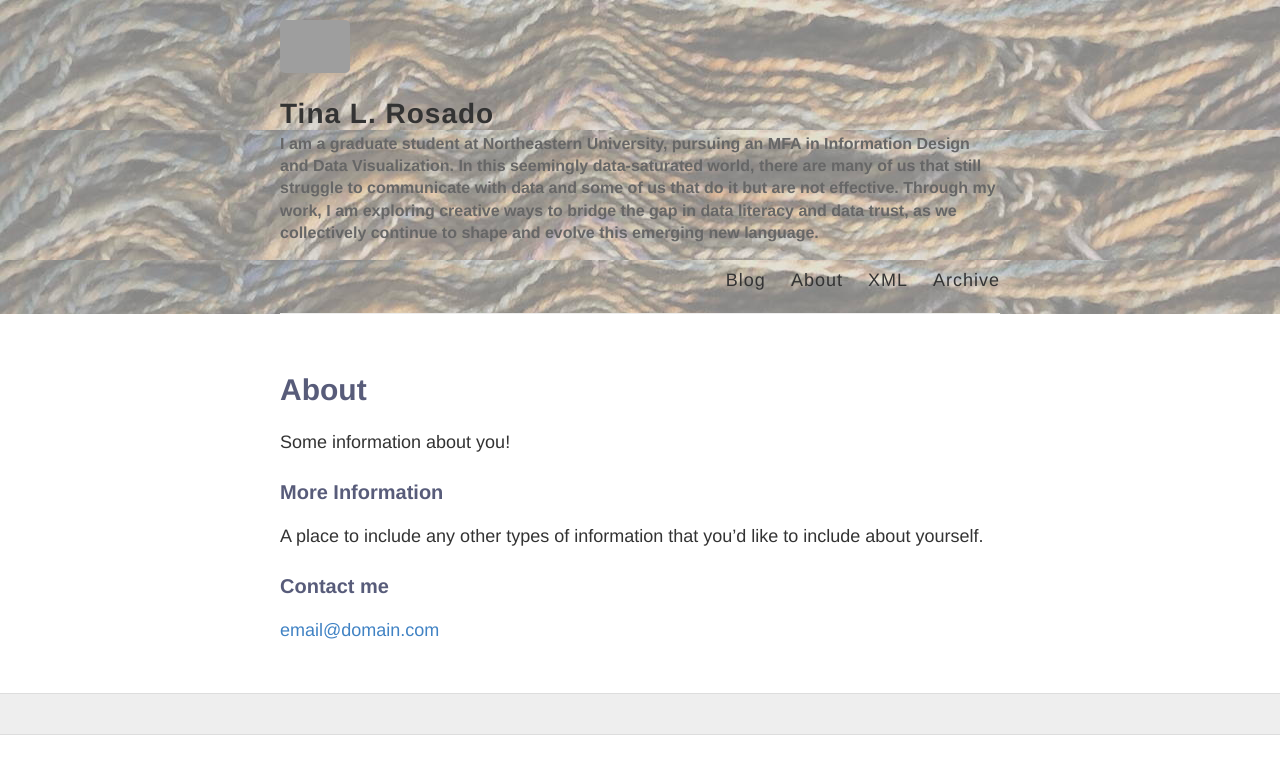
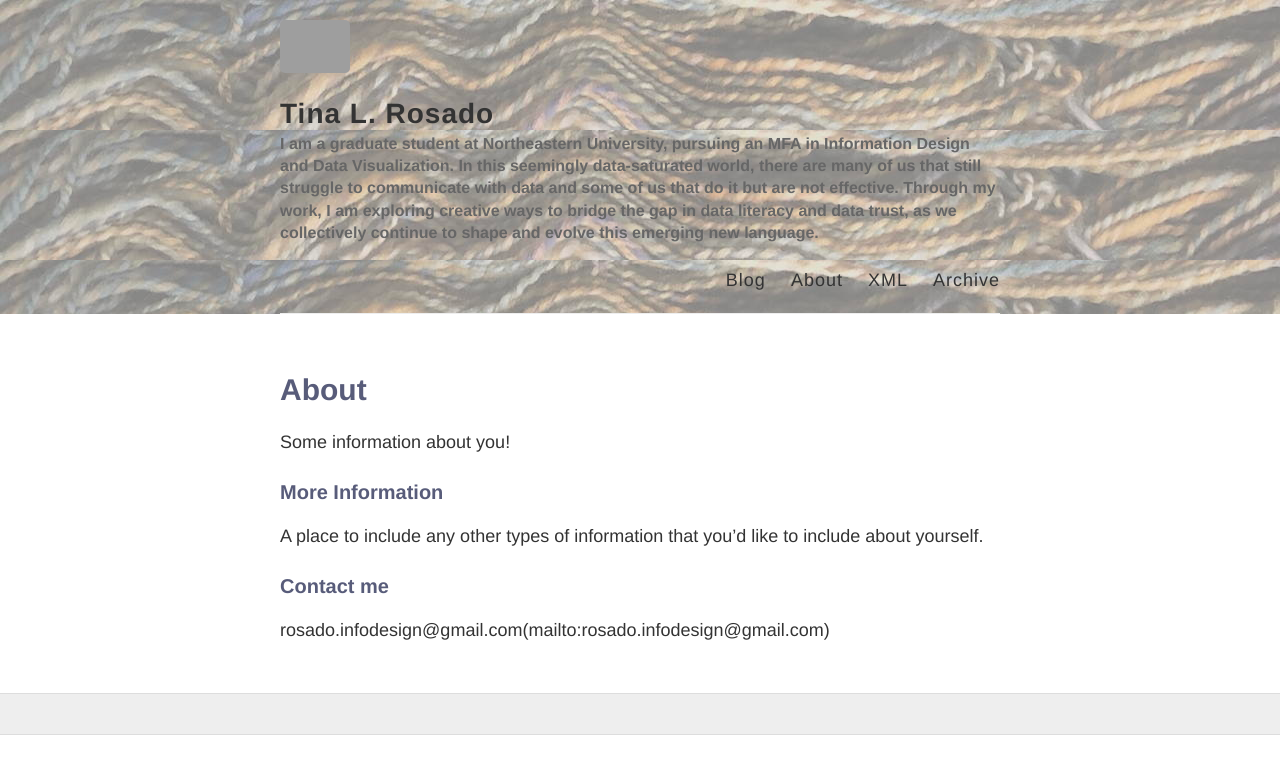
Before and after one commit to TinaLorena/TinaLorena, a Jekyll site: the page built from about.md, in a window 1280 px wide. Shown: the top 774 px of the page. Built offline with Jekyll 4.4.1, drawn with Linux system fonts in a browser that asks for light colours; grey boxes are pictures that could not be loaded.

Commit message:
Added contact email

```diff
--- a/about.md
+++ b/about.md
@@ -12,4 +12,4 @@ A place to include any other types of information that you'd like to include abo
 
 ### Contact me
 
-[email@domain.com](mailto:email@domain.com)
+rosado.infodesign@gmail.com(mailto:rosado.infodesign@gmail.com)
```
Also changed, not shown: 1 other file.
